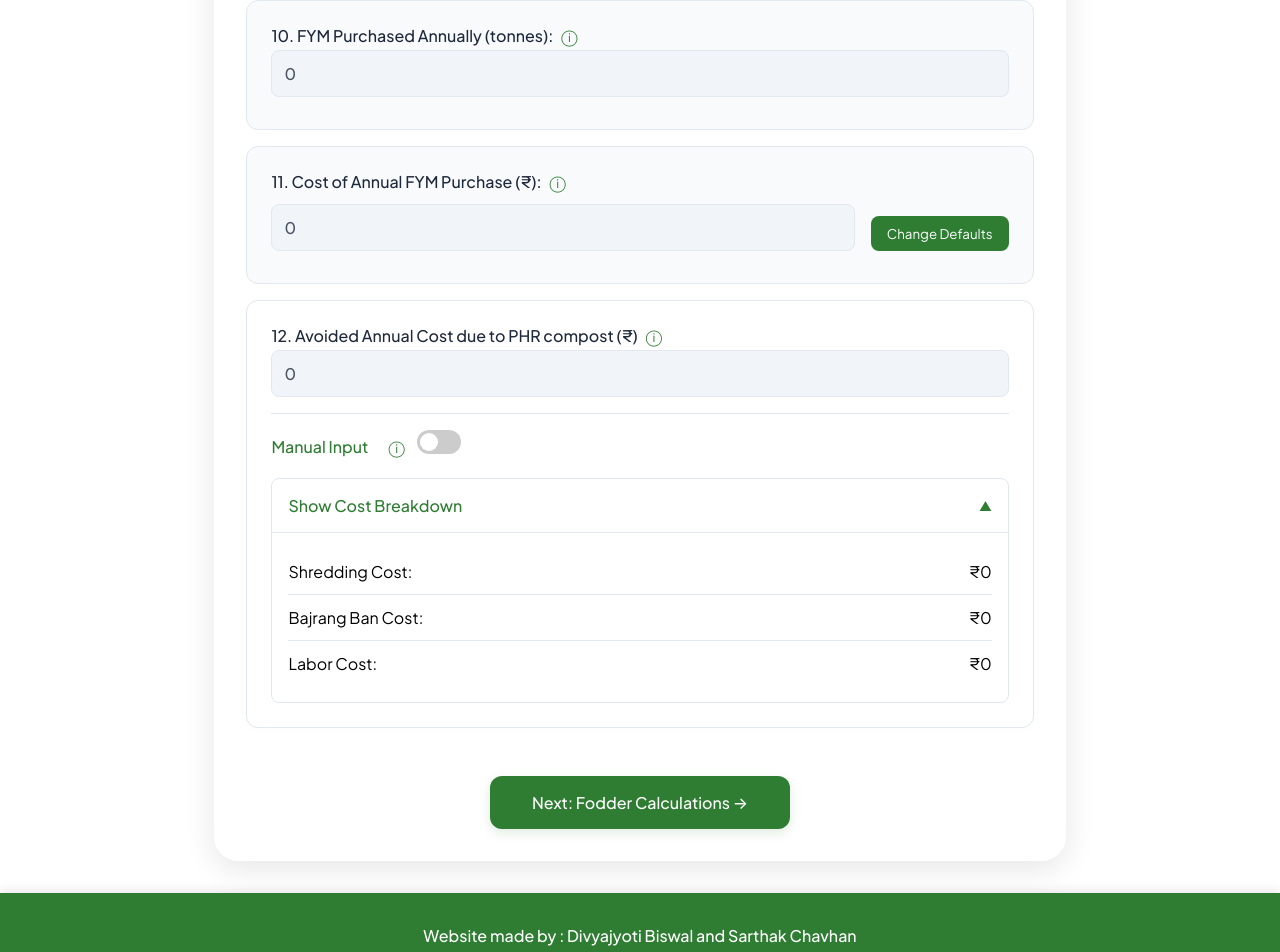
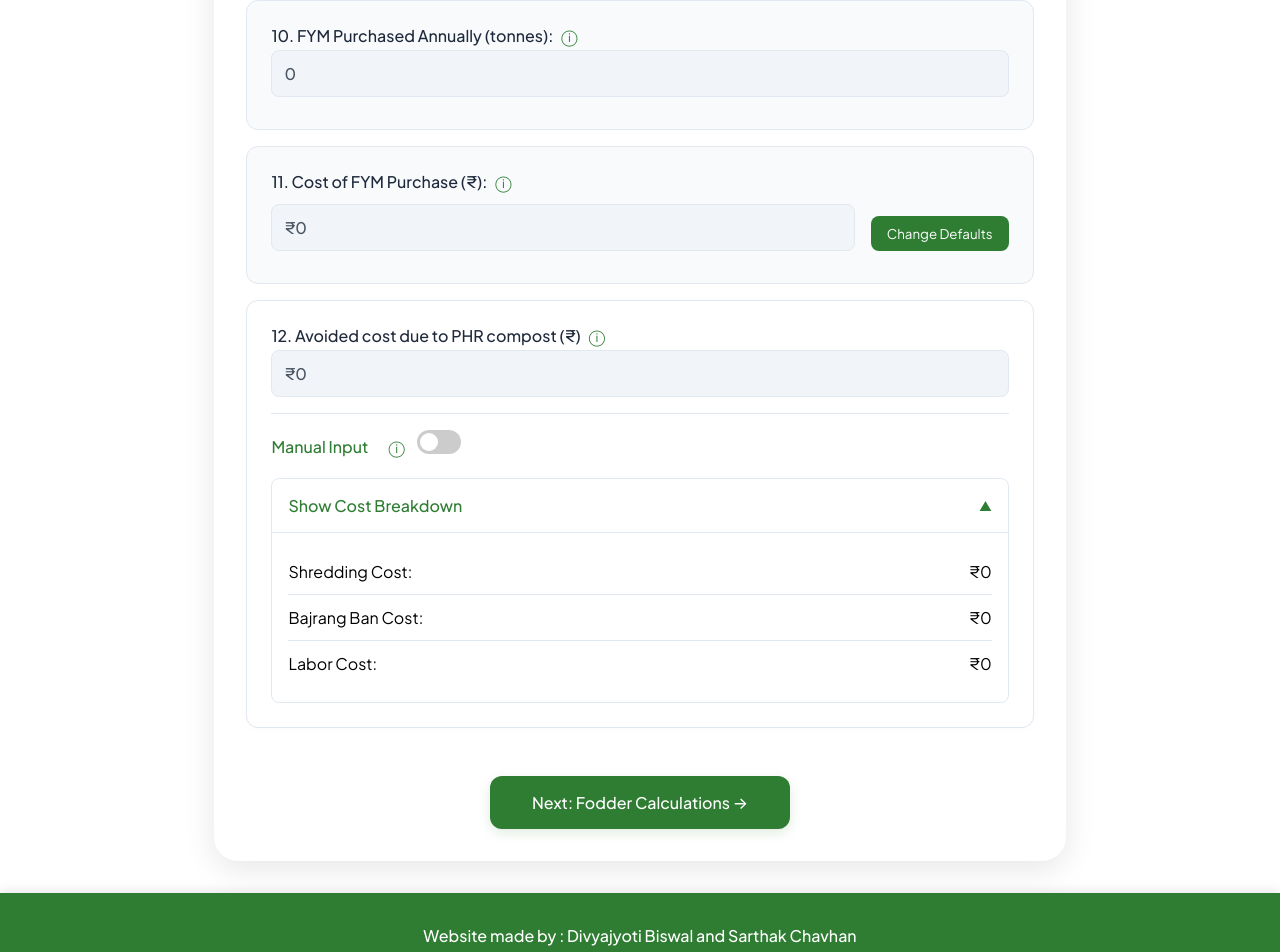
Before and after one commit to toms-wrld/agri2, a React (Vite) app: page / in a window 1280 px wide. Shown: the part 1680-2632 px from the top of the page. Built offline with nearby package versions, Linux system fonts and the light colour scheme; no server answers.

Commit message:
Add files via upload

```diff
--- a/src/App.jsx
+++ b/src/App.jsx
@@ -2,6 +2,23 @@ import { useState } from 'react'
 import './App.css'
 import ParticleBackground from './components/ParticleBackground'
 import HelpChat from './components/HelpChat'
+
+const formatIndianPrice = (number) => {
+  const numStr = Math.round(number).toString()
+  if (numStr.length <= 3) return numStr
+
+  let lastThree = numStr.substring(numStr.length - 3)
+  let remaining = numStr.substring(0, numStr.length - 3)
+  if (remaining) {
+    lastThree = ',' + lastThree
+  }
+  const formatted = remaining.replace(/\B(?=(\d{2})+(?!\d))/g, ",") + lastThree
+  return formatted
+}
+
+const RoundTo2Decimal = (number) => {
+  return Math.round(number * 100) / 100
+}
 
 const InfoTooltip = ({ formula, description }) => (
   <span className="info-tooltip">
@@ -495,7 +512,7 @@ function App() {
                   <div className="input-with-button">
                     <input
                       type="number"
-                      value={calculateFYMUsed()}
+                      value={RoundTo2Decimal(calculateFYMUsed())}
                       readOnly
                       className="readonly"
                     />
@@ -523,7 +540,7 @@ function App() {
                   <div className="input-with-button">
                     <input
                       type="number"
-                      value={calculateFYMGenerated()}
+                      value={RoundTo2Decimal(calculateFYMGenerated())}
                       readOnly
                       className="readonly"
                     />
@@ -558,15 +575,15 @@ function App() {
 
               <div className="input-group">
                 <label>
-                  11. Cost of Annual FYM Purchase (₹):
+                  11. Cost of FYM Purchase (₹):
                   <InfoTooltip
                     description="Total cost of purchasing required FYM"
                     formula="(FYM purchased × Trailer cost / Trailer capacity) + Transport cost + Storage cost"
                   />
                   <div className="input-with-button">
                     <input
-                      type="number"
-                      value={calculateFYMCost()}
+                      type="text"
+                      value={`₹${formatIndianPrice(calculateFYMCost())}`}
                       readOnly
                       className="readonly"
                     />
@@ -585,14 +602,14 @@ function App() {
 
               <div className="input-group">
                 <label>
-                  12. Avoided Annual Cost due to PHR compost (₹)
+                  12. Avoided cost due to PHR compost (₹)
                   <InfoTooltip
                     description="Cost saved by making compost from PHR instead of purchasing FYM"
                     formula="Cost of FYM purchase - (Shredding cost + Bajrang ban cost + Labor cost)"
                   />
                   <input
-                    type="number"
-                    value={calculateAvoidedCost()}
+                    type="text"
+                    value={`₹${formatIndianPrice(calculateAvoidedCost())}`}
                     readOnly
                     className="readonly"
                   />
@@ -651,15 +668,15 @@ function App() {
                     <div className="breakdown-content">
                       <div className="breakdown-row">
                         <span>Shredding Cost:</span>
-                        <span>₹{calculateShredding()}</span>
+                        <span>₹{formatIndianPrice(calculateShredding())}</span>
                       </div>
                       <div className="breakdown-row">
                         <span>Bajrang Ban Cost:</span>
-                        <span>₹{calculateBajrangBan()}</span>
+                        <span>₹{formatIndianPrice(calculateBajrangBan())}</span>
                       </div>
                       <div className="breakdown-row">
                         <span>Labor Cost:</span>
-                        <span>₹{calculateLabor()}</span>
+                        <span>₹{formatIndianPrice(calculateLabor())}</span>
                       </div>
                     </div>
                   )}
@@ -696,7 +713,7 @@ function App() {
                 <div className="input-with-button">
                   <input
                     type="number"
-                    value={calculateDryFodderRequirement()}
+                    value={RoundTo2Decimal(calculateDryFodderRequirement())}
                     readOnly
                     className="readonly"
                   />
@@ -740,7 +757,7 @@ function App() {
                   />
                   <input
                     type="number"
-                    value={calculateTotalPurchasedFodder()}
+                    value={RoundTo2Decimal(calculateTotalPurchasedFodder())}
                     readOnly
                     className="readonly"
                   />
@@ -749,15 +766,15 @@ function App() {
 
               <div className="input-group">
                 <label>
-                  17. Cost of purchase of dry fodder (₹)
+                  17. Fodder Purchase Cost (₹)
                   <InfoTooltip
                     description="Total cost of purchasing required fodder"
                     formula="Cost = Total purchased fodder × Price per kg × 1000"
                   />
                   <div className="input-with-button">
                     <input
-                      type="number"
-                      value={calculateFodderPurchaseCost()}
+                      type="text"
+                      value={`₹${formatIndianPrice(calculateFodderPurchaseCost())}`}
                       readOnly
                       className="readonly"
                     />
@@ -782,8 +799,8 @@ function App() {
                     formula="Avoided cost = Total requirement × Price per kg × 1000 - Purchase cost"
                   />
                   <input
-                    type="number"
-                    value={calculateDryFodderRequirement() * defaults.dryFodderPricePerKg * 1000 - calculateFodderPurchaseCost()}
+                    type="text"
+                    value={`₹${formatIndianPrice(calculateDryFodderRequirement() * defaults.dryFodderPricePerKg * 1000 - calculateFodderPurchaseCost())}`}
                     readOnly
                     className="readonly"
                   />
@@ -792,7 +809,7 @@ function App() {
 
               <div className="input-group">
                 <label>
-                  19. Expenditure for treating fodder with enzymes (₹)
+                  19. Enzyme Treatment Cost (₹)
                   <InfoTooltip
                     description="Total cost of treating fodder with enzymes including shredding, Bajrang ban, and salts"
                     formula="Total = Shredding Cost + Bajrang Ban Cost + Salt A Cost + Salt B Cost"
@@ -851,8 +868,8 @@ function App() {
                   ) : (
                     <>
                       <input
-                        type="number"
-                        value={calculateEnzymeTreatmentCost()}
+                        type="text"
+                        value={`₹${formatIndianPrice(calculateEnzymeTreatmentCost())}`}
                         readOnly
                         className="readonly"
                       />
@@ -868,19 +885,19 @@ function App() {
                           <div className="breakdown-content">
                             <div className="breakdown-row">
                               <span>A) Shredding Cost:</span>
-                              <span>₹{calculateShreddingCostFodder()}</span>
+                              <span>₹{formatIndianPrice(calculateShreddingCostFodder())}</span>
                             </div>
                             <div className="breakdown-row">
                               <span>B) Bajrang Ban Cost:</span>
-                              <span>₹{calculateEnzymeRequirements().bajrangBanLitres * defaults.bajrangBanPrice}</span>
+                              <span>₹{formatIndianPrice(calculateEnzymeRequirements().bajrangBanLitres * defaults.bajrangBanPrice)}</span>
                             </div>
                             <div className="breakdown-row">
                               <span>C) Salt A Cost:</span>
-                              <span>₹{calculateEnzymeRequirements().saltAKg * defaults.saltAPrice}</span>
+                              <span>₹{formatIndianPrice(calculateEnzymeRequirements().saltAKg * defaults.saltAPrice)}</span>
                             </div>
                             <div className="breakdown-row">
                               <span>D) Salt B Cost:</span>
-                              <span>₹{calculateEnzymeRequirements().saltBKg * defaults.saltBPrice}</span>
+                              <span>₹{formatIndianPrice(calculateEnzymeRequirements().saltBKg * defaults.saltBPrice)}</span>
                             </div>
                           </div>
                         )}
@@ -909,8 +926,8 @@ function App() {
                   />
                   <div className="input-with-button">
                     <input
-                      type="number"
-                      value={calculateIncreasedMilkRevenue()}
+                      type="text"
+                      value={`₹${formatIndianPrice(calculateIncreasedMilkRevenue())}`}
                       readOnly
                       className="readonly"
                     />
@@ -935,8 +952,8 @@ function App() {
                     formula="(Annual fodder requirement × ₹4.5/kg × 1000) - (Fodder purchase cost + Enzyme treatment cost) + Milk revenue"
                   />
                   <input
-                    type="number"
-                    value={calculateOverallGain()}
+                    type="text"
+                    value={`₹${formatIndianPrice(calculateOverallGain())}`}
                     readOnly
                     className="readonly"
                   />
@@ -987,7 +1004,7 @@ function App() {
                   />
                   <input
                     type="number"
-                    value={calculateOverallGainPercentage()}
+                    value={RoundTo2Decimal(calculateOverallGainPercentage())}
                     readOnly
                     className="readonly"
                   />
@@ -1003,7 +1020,7 @@ function App() {
                   />
                   <input
                     type="number"
-                    value={calculateRevenuePercentage()}
+                    value={RoundTo2Decimal(calculateRevenuePercentage())}
                     readOnly
                     className="readonly"
                   />
@@ -1019,7 +1036,7 @@ function App() {
                   />
                   <input
                     type="number"
-                    value={calculateDirectCO2Avoided()}
+                    value={RoundTo2Decimal(calculateDirectCO2Avoided())}
                     readOnly
                     className="readonly"
                   />
@@ -1034,8 +1051,8 @@ function App() {
                     formula="Milk yield increase × Number of cows × Price per liter × Milking days"
                   />
                   <input
-                    type="number"
-                    value={calculateIncreasedMilkRevenue()}
+                    type="text"
+                    value={`₹${formatIndianPrice(calculateIncreasedMilkRevenue())}`}
                     readOnly
                     className="readonly"
                   />
@@ -1052,7 +1069,7 @@ function App() {
                   <div className="input-with-button">
                     <input
                       type="number"
-                      value={calculateMilkYieldCO2Avoided()}
+                      value={RoundTo2Decimal(calculateMilkYieldCO2Avoided())}
                       readOnly
                       className="readonly"
                     />
--- a/src/components/HelpChat.jsx
+++ b/src/components/HelpChat.jsx
@@ -152,7 +152,7 @@ const HelpChat = () => {
         className={`help-button ${isOpen ? 'open' : ''}`}
         onClick={() => setIsOpen(!isOpen)}
       >
-        {isOpen ? '×' : '?'}
+        {isOpen ? 'x' : '?'}
         <span className="help-tooltip">Need help?</span>
       </button>
 
```
Also changed, not shown: src/App.css (+4 -3 lines).
